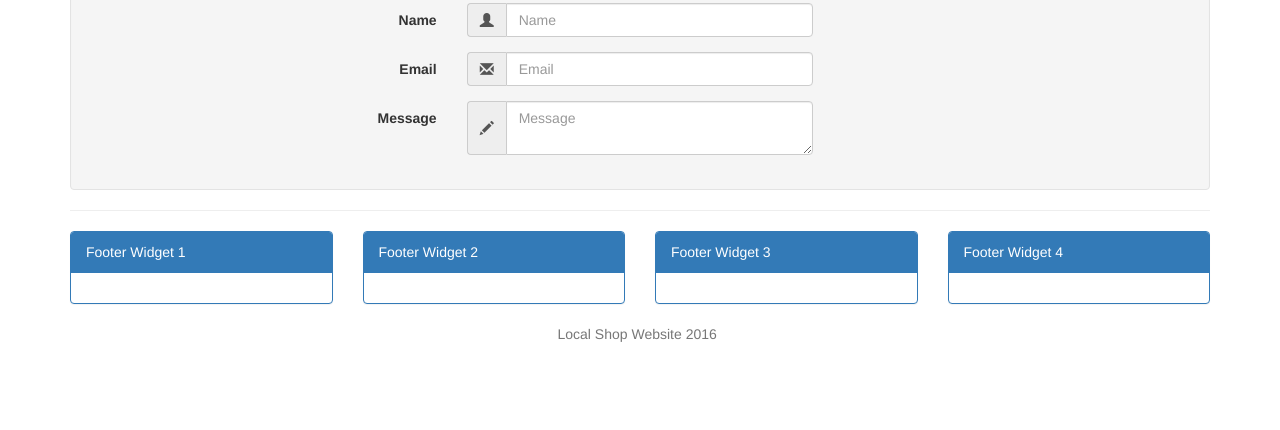
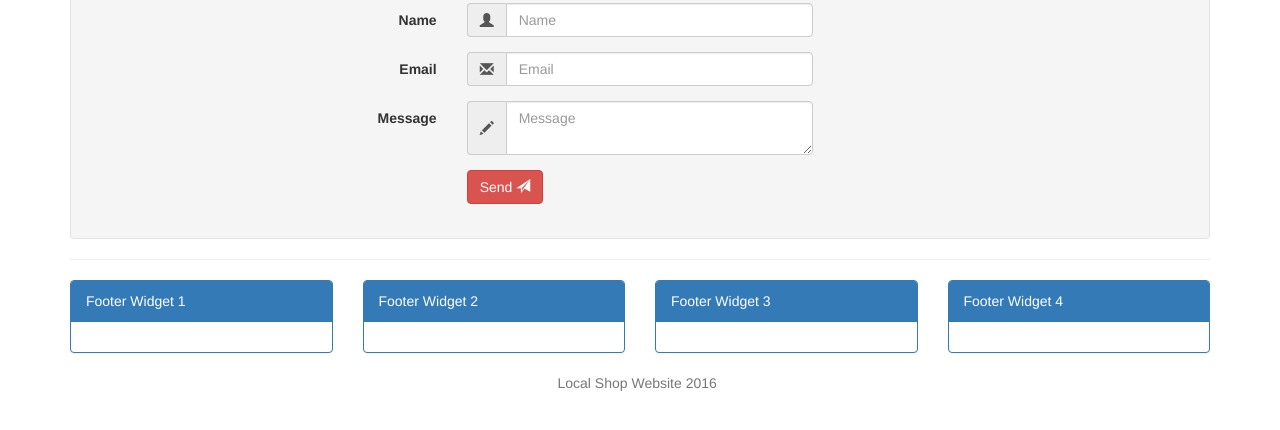
Before and after one commit to adityakamble49/local-shop-website, a website: page app/contact-us.html in a window 1280 px wide. Shown: the part 268-698 px from the top of the page. Drawn offline with nearby package versions, Linux system fonts and the light colour scheme; files that its build step writes are made by us from their sources.

Commit message:
Contact form Send button added

```diff
--- a/app/contact-us.html
+++ b/app/contact-us.html
@@ -64,7 +64,7 @@
   <!-- Main Container -->
   <div class="container">
 
-    <form class="well form-horizontal" action=" " method="post"  id="contact_form">
+    <form class="well form-horizontal" action="" method="post"  id="contact_form">
       <fieldset>
       <!-- Form Name -->
       <legend><strong>Contact Us</strong></legend>
@@ -94,6 +94,12 @@
               <span class="input-group-addon"><i class="glyphicon glyphicon-pencil"></i></span>
               <textarea name="first_name" placeholder="Message" class="form-control"></textarea>
             </div>
+          </div>
+        </div>
+        <div class="form-group">
+        <label class="col-md-4 control-label"></label>
+          <div class="col-md-4">
+            <button type="submit" class="btn btn-danger" >Send <span class="glyphicon glyphicon-send"></span></button>
           </div>
         </div>
       </fieldset>
```
